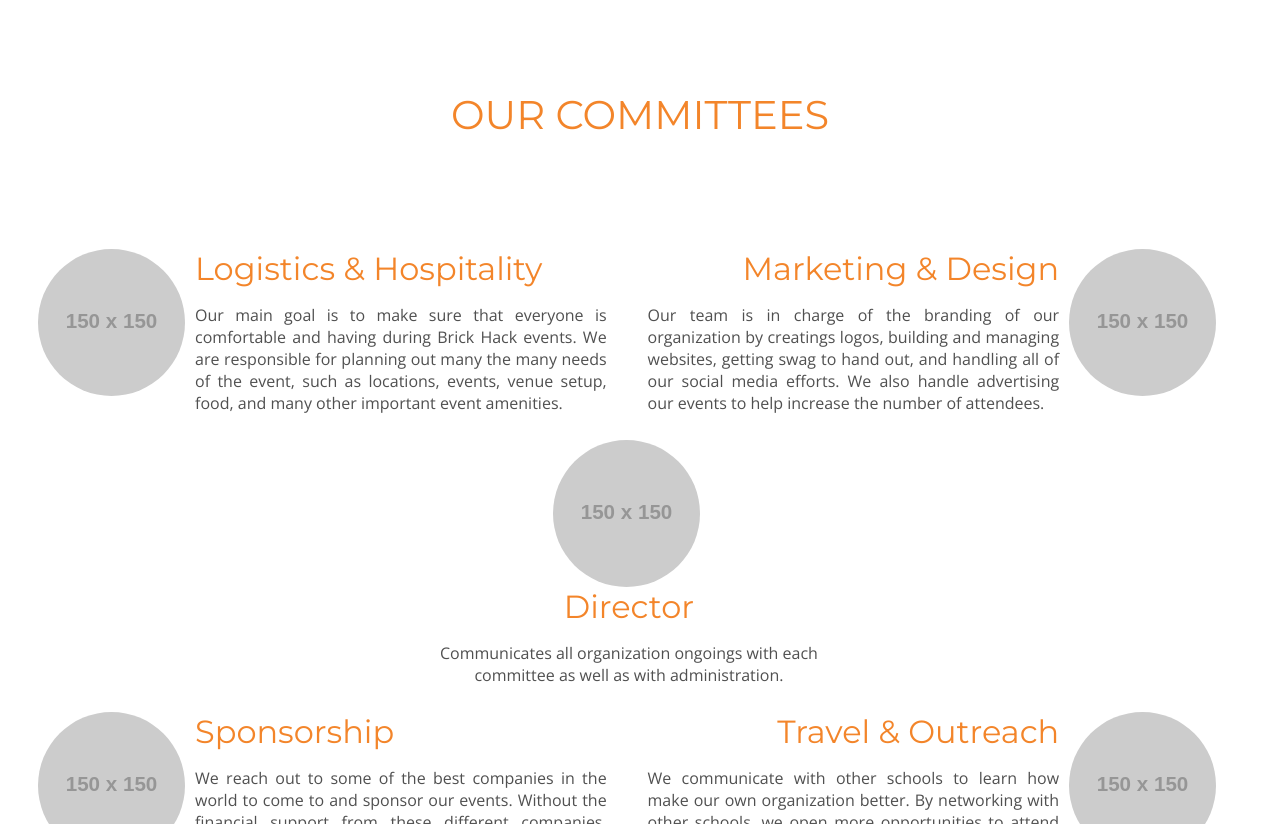
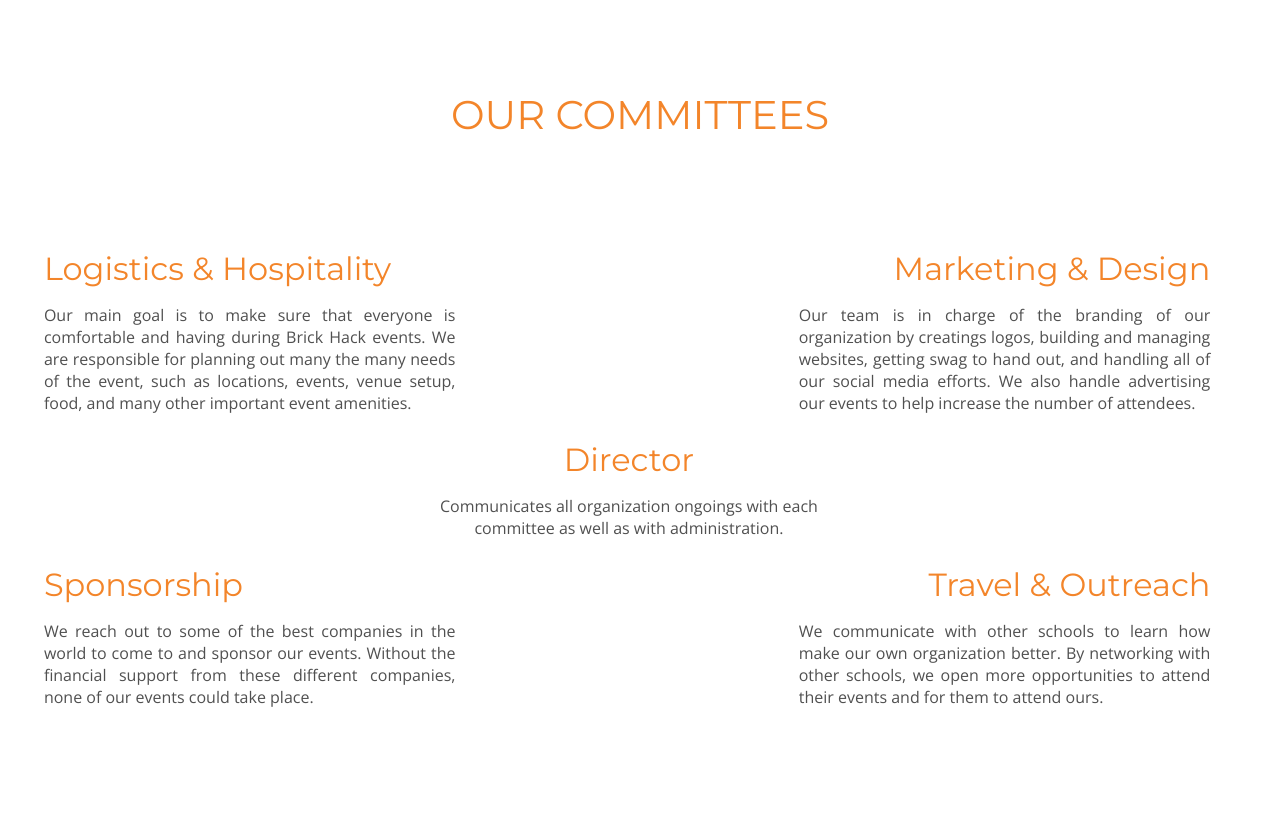
Before and after one commit to codeRIT/coderit.github.io, a Jekyll site: the page built from index.html, in a window 1280 px wide. Shown: the part 2685-3509 px from the top of the page. Built offline with Jekyll 4.4.1, drawn with Linux system fonts in a browser that asks for light colours; nearby versions of some CDN libraries; Markdown is read by kramdown in place of the engine named in the settings; grey boxes are pictures that could not be loaded.

Commit message:
removed committee images for temporary soft launch

```diff
--- a/index.html
+++ b/index.html
@@ -54,7 +54,6 @@ title: Home
 <div id="committees" class="section container">
   <h2 class="title">OUR COMMITTEES</h2>
   <div class="committee">
-    <img class="committee-img" src="{{ site.committees[0].image }}" alt="{{ site.committees[0].name }}" title="{{ site.committees[0].name }}" />
     <div class="committee-info">
       <h3 class="committee-name">{{ site.committees[0].name }}</h3>
       <p class="committee-desc">{{ site.committees[0].description }}</p>
@@ -65,11 +64,9 @@ title: Home
       <h3 class="committee-name">{{ site.committees[1].name }}</h3>
       <p class="committee-desc">{{ site.committees[1].description }}</p>
     </div>
-    <img class="committee-img" src="{{ site.committees[1].image }}" alt="{{ site.committees[1].name }}" title="{{ site.committees[1].name }}" />
   </div>
   <div class="break">
     <div class="committee middle">
-      <img class="committee-img" src="{{ site.committees[2].image }}" alt="{{ site.committees[2].name }}" title="{{ site.committees[2].name }}" />
       <div class="committee-info">
         <h3 class="committee-name">{{ site.committees[2].name }}</h3>
         <p class="comittee-desc">{{ site.committees[2].description }}</p>
@@ -77,7 +74,6 @@ title: Home
     </div>
   </div>
   <div class="committee">
-    <img class="committee-img" src="{{ site.committees[3].image }}" alt="{{ site.committees[3].name }}" title="{{ site.committees[3].name }}" />
     <div class="committee-info">
       <h3 class="committee-name">{{ site.committees[3].name }}</h3>
       <p class="committee-desc">{{ site.committees[3].description }}</p>
@@ -88,7 +84,6 @@ title: Home
       <h3 class="committee-name">{{ site.committees[4].name }}</h3>
       <p class="committee-desc">{{ site.committees[4].description }}</p>
     </div>
-    <img class="committee-img" src="{{ site.committees[4].image }}" alt="{{ site.committees[4].name }}" title="{{ site.committees[4].name }}" />
   </div>
 </div>
 <div id="contact" class="banner">
```
